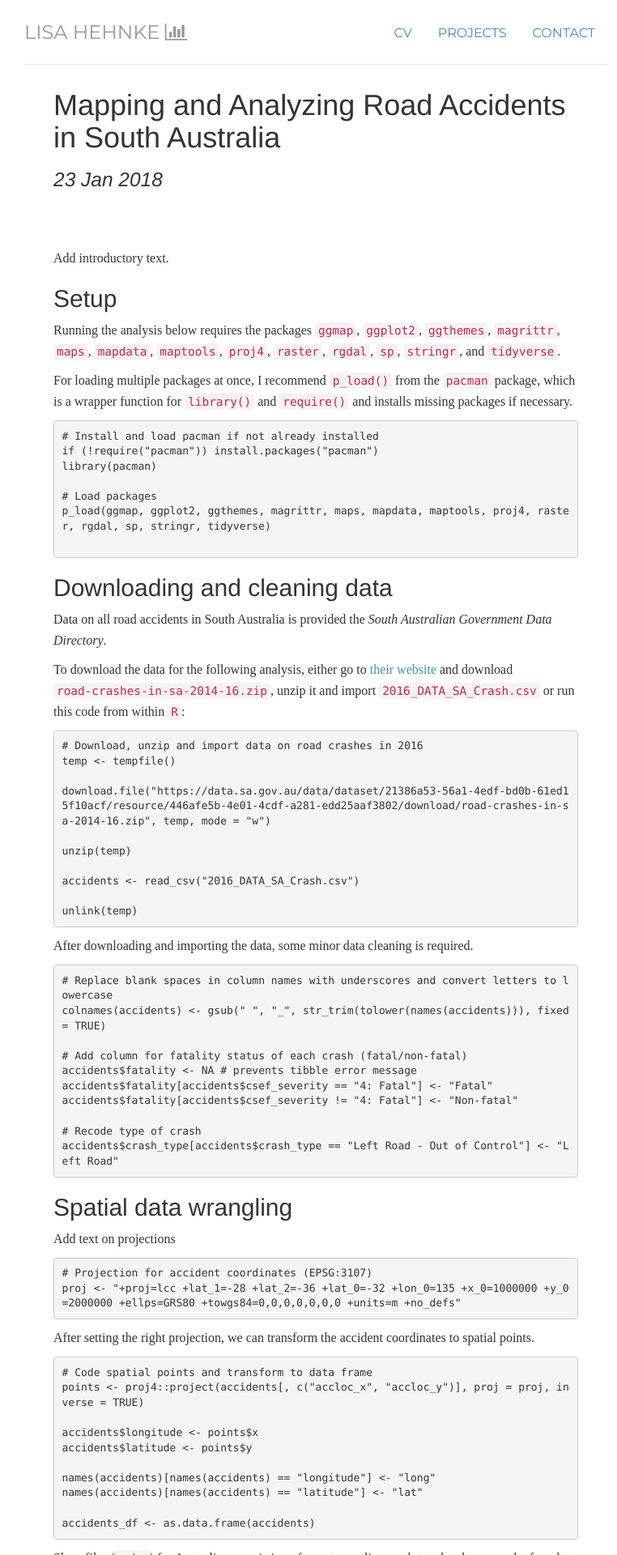
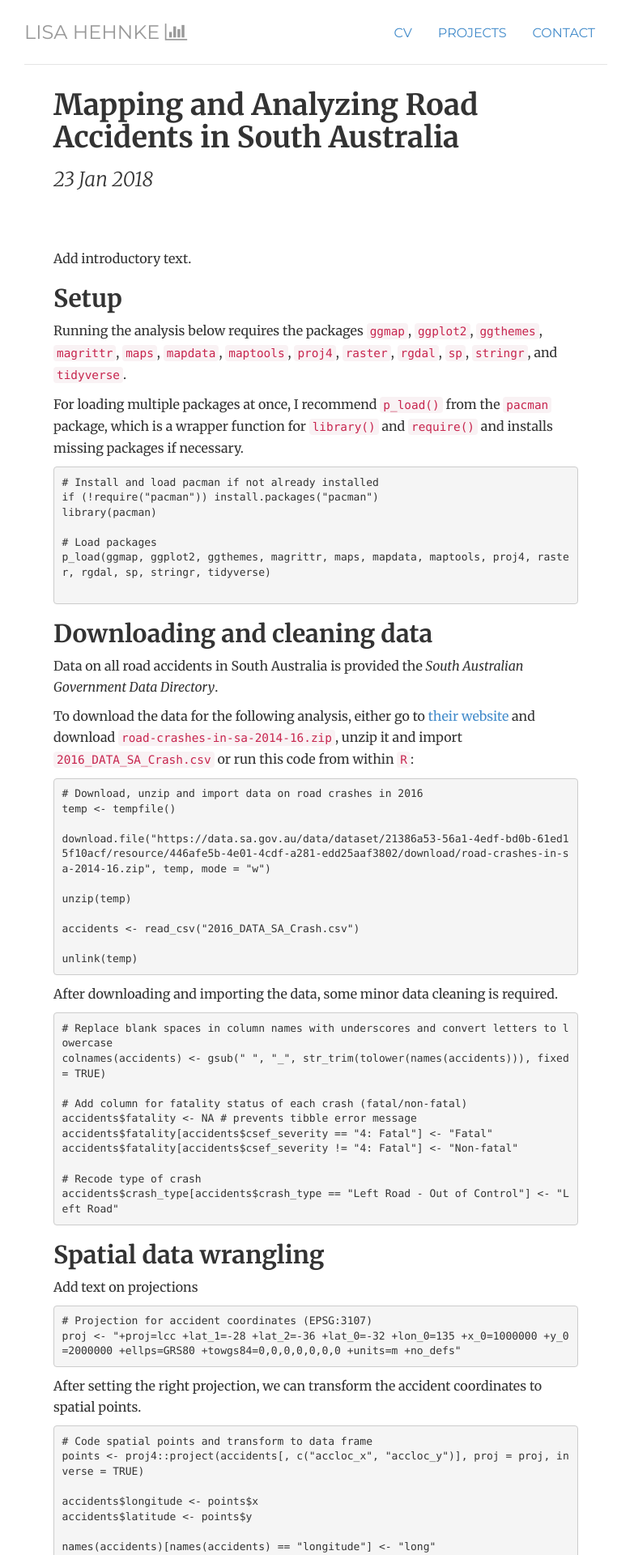
Before and after one commit to lhehnke/lhehnke.github.io, a Jekyll site: the page built from _posts/2018-01-23-road-accidents-south-australia.md, in a window 1280 px wide. Shown: the top 1920 px of the page at 81% size, without its empty margins (250-1012 px from the left). Built offline with Jekyll 4.4.1, drawn with Linux system fonts in a browser that asks for light colours; nearby versions of some CDN libraries; some web fonts are replaced.

Commit message:
Undo changes

```diff
--- a/css/style.css
+++ b/css/style.css
@@ -1,10 +1,9 @@
 @import url(http://fonts.googleapis.com/css?family=Merriweather:300,300italic,400,400italic,700,700italic);
 @import url(http://fonts.googleapis.com/css?family=Montserrat);
-@import url('https://fonts.googleapis.com/css?family=Playfair+Display:400,400i,700,700i,900,900i');
 
-body { padding-top: 20px; padding-bottom: 40px; font-family: 'Playfair+Display', serif; font-size: 16px; } /* ' Merriweather', Georgia, Times /*
+body { padding-top: 20px; padding-bottom: 40px; font-family: 'Merriweather', Georgia, Times; font-size: 16px; }
 
-h1, h2, h3, h4, h5, h6, .h1, .h2, .h3, .h4, .h5, .h6 { font-family: 'Playfair+Display', Georgia, Times; font-weight: 700;}
+h1, h2, h3, h4, h5, h6, .h1, .h2, .h3, .h4, .h5, .h6 { font-family: 'Merriweather', Georgia, Times; font-weight: 700;}
 
 blockquote p { font-size: 16px; line-height: 1.6em; }
 
@@ -73,7 +72,7 @@
 .notes, .contact, .about, .cv, .projects, .error, .swatches { margin-bottom: 30px; }
 
 /* Contact */
-iframe {font-family: 'Playfair+Display', serif; font-size: 16px;}
+iframe {font-family: 'Merriweather', Georgia, Times; font-size: 16px;}
 
 /* About */
   .about ul.list-unstyled li { line-height: 30px; text-indent: -30px; margin-left: 30px;}
```
